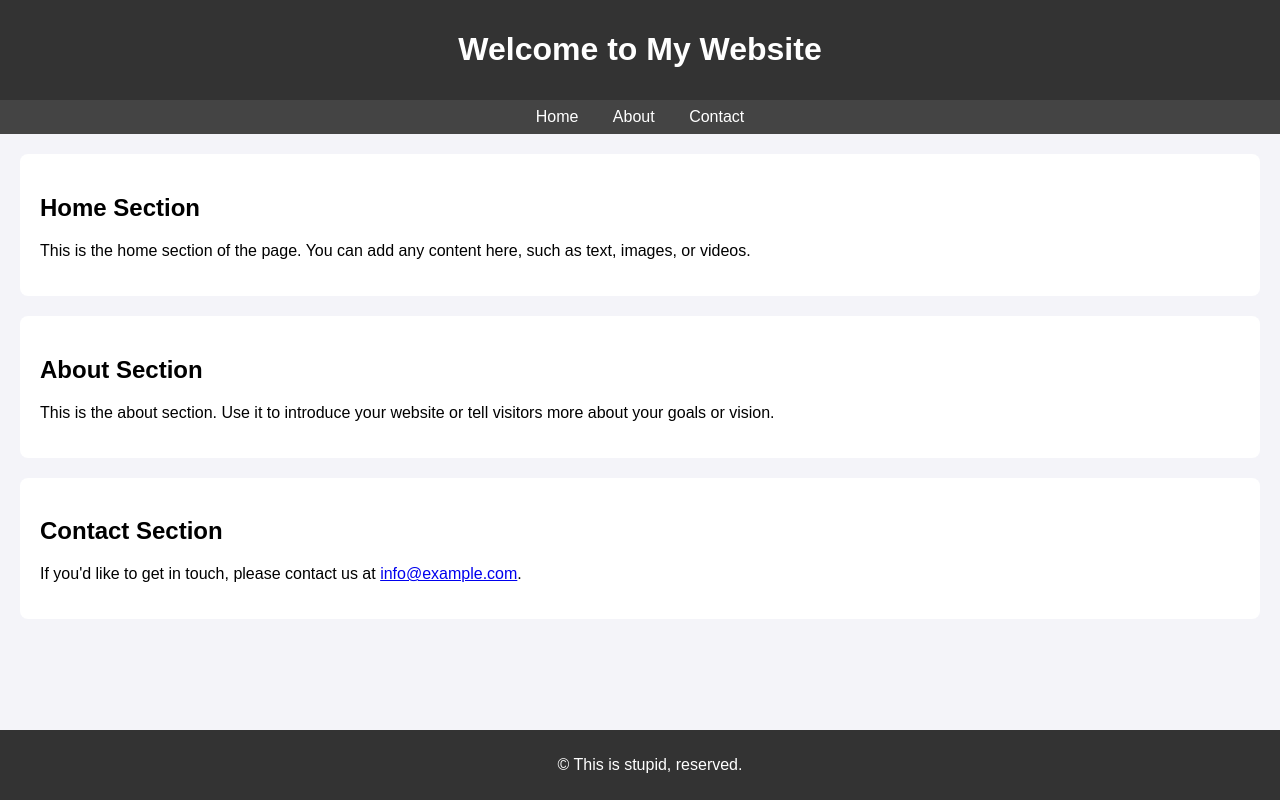
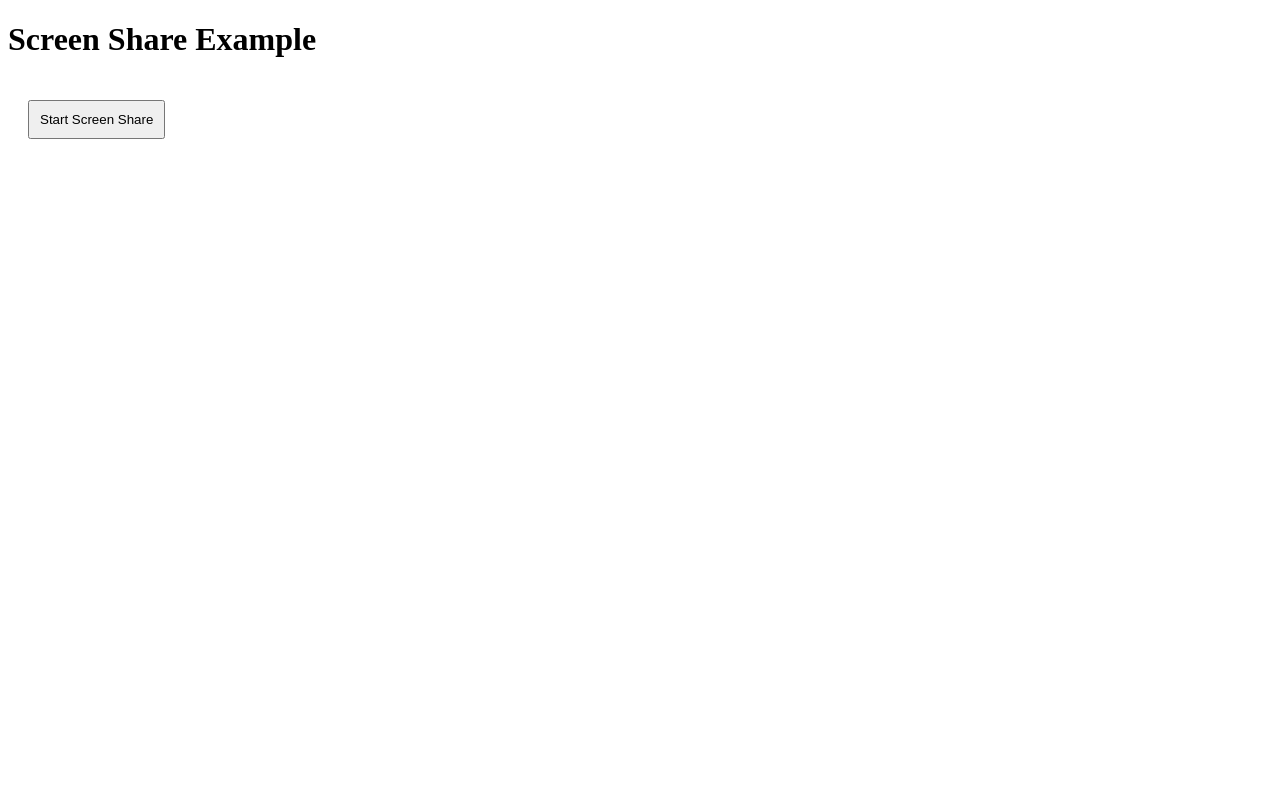
Before and after one commit to Doomedheart12333/screen, a plain HTML site: page index.html in a window 1280 px wide. Drawn offline with Linux system fonts and the light colour scheme.

Commit message:
Update index.html

```diff
--- a/index.html
+++ b/index.html
@@ -3,80 +3,75 @@
 <head>
     <meta charset="UTF-8">
     <meta name="viewport" content="width=device-width, initial-scale=1.0">
-    <title>Simple Index Page</title>
+    <title>Screen Share</title>
     <style>
-        body {
-            font-family: Arial, sans-serif;
-            margin: 0;
-            padding: 0;
-            background-color: #f4f4f9;
+        #screenShareBtn, #endShareBtn {
+            padding: 10px;
+            margin: 20px;
+            cursor: pointer;
         }
-        header {
-            background-color: #333;
-            color: #fff;
-            padding: 10px 0;
-            text-align: center;
-        }
-        nav {
-            text-align: center;
-            background-color: #444;
-            padding: 8px;
-        }
-        nav a {
-            color: #fff;
-            margin: 0 15px;
-            text-decoration: none;
-        }
-        nav a:hover {
-            text-decoration: underline;
-        }
-        section {
-            padding: 20px;
-            margin: 20px;
-            background-color: #fff;
-            border-radius: 8px;
-        }
-        footer {
-            background-color: #333;
-            color: #fff;
-            text-align: center;
-            padding: 10px;
-            position: fixed;
-            width: 100%;
-            bottom: 0;
+        #endShareBtn {
+            display: none;
+            background-color: red;
+            color: white;
         }
     </style>
 </head>
 <body>
+    <h1>Screen Share Example</h1>
+    <button id="screenShareBtn">Start Screen Share</button>
+    <button id="endShareBtn">End Screen Share</button>
 
-    <header>
-        <h1>Welcome to My Website</h1>
-    </header>
+    <script src="https://cdn.jsdelivr.net/npm/peerjs@1.4.1/dist/peerjs.min.js"></script>
+    <script>
+        let isSharing = false;
+        const screenShareBtn = document.getElementById('screenShareBtn');
+        const endShareBtn = document.getElementById('endShareBtn');
 
-    <nav>
-        <a href="#home">Home</a>
-        <a href="#about">About</a>
-        <a href="#contact">Contact</a>
-    </nav>
+        // Simulating a shared state (this should be handled on a server in a real app)
+        let isSomeoneSharing = false;
 
-    <section id="home">
-        <h2>Home Section</h2>
-        <p>This is the home section of the page. You can add any content here, such as text, images, or videos.</p>
-    </section>
+        // Start screen sharing
+        screenShareBtn.addEventListener('click', async () => {
+            if (isSomeoneSharing) {
+                alert('Someone else is already sharing their screen!');
+                return;
+            }
 
-    <section id="about">
-        <h2>About Section</h2>
-        <p>This is the about section. Use it to introduce your website or tell visitors more about your goals or vision.</p>
-    </section>
+            try {
+                const stream = await navigator.mediaDevices.getDisplayMedia({ video: true });
+                isSharing = true;
+                isSomeoneSharing = true;
 
-    <section id="contact">
-        <h2>Contact Section</h2>
-        <p>If you'd like to get in touch, please contact us at <a href="mailto:info@example.com">info@example.com</a>.</p>
-    </section>
+                // Here you would send the stream to others in a real application (e.g., via WebRTC or WebSockets)
 
-    <footer>
-        <p>&copy; This is stupid, reserved.</p>
-    </footer>
+                screenShareBtn.style.display = 'none';
+                endShareBtn.style.display = 'inline-block';
 
+                // Display the screen
+                document.getElementById('yourVideo').srcObject = stream;
+            } catch (err) {
+                alert('Error starting screen share: ' + err);
+            }
+        });
+
+        // End screen sharing
+        endShareBtn.addEventListener('click', () => {
+            if (isSharing) {
+                const stream = document.getElementById('yourVideo').srcObject;
+                const tracks = stream.getTracks();
+                tracks.forEach(track => track.stop());
+
+                isSharing = false;
+                isSomeoneSharing = false;
+
+                screenShareBtn.style.display = 'inline-block';
+                endShareBtn.style.display = 'none';
+
+                // Remove video element (just an example)
+                document.getElementById('yourVideo').srcObject = null;
+            }
+        });
+    </script>
 </body>
 </html>
```
